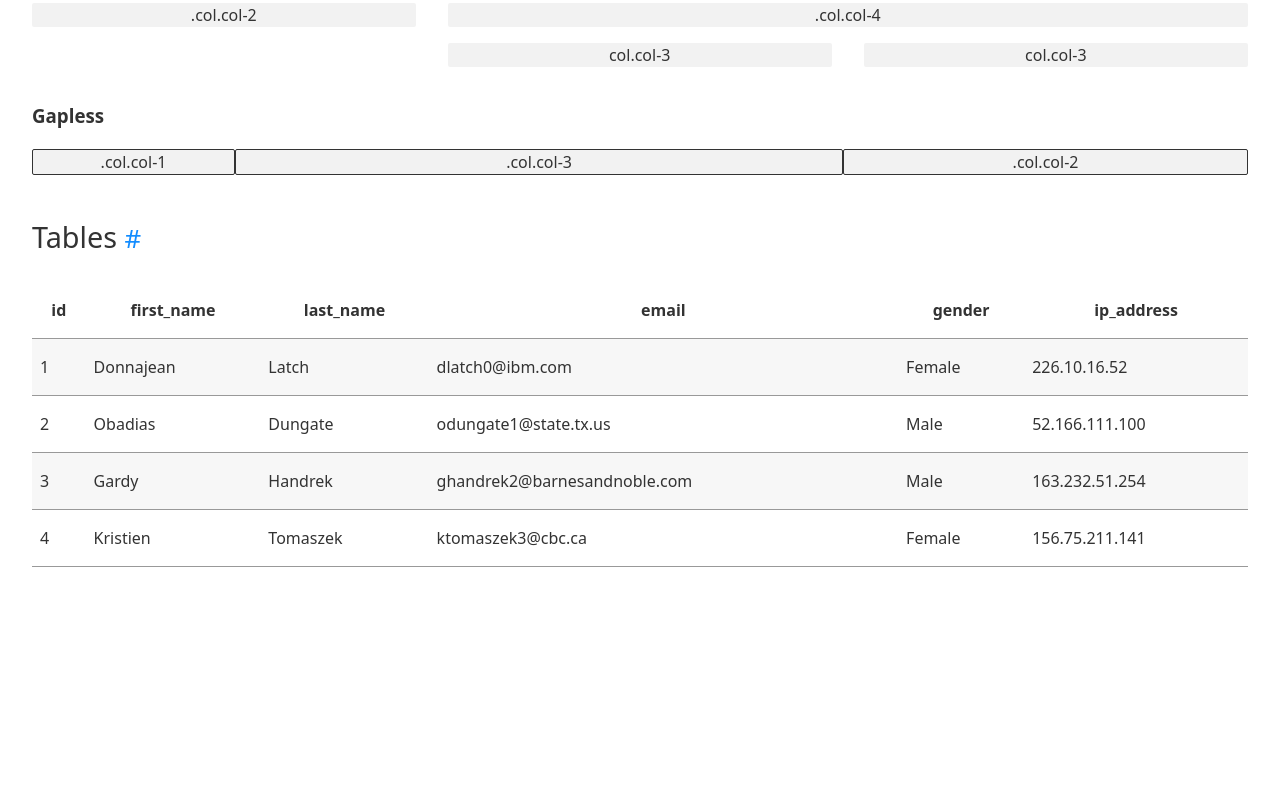
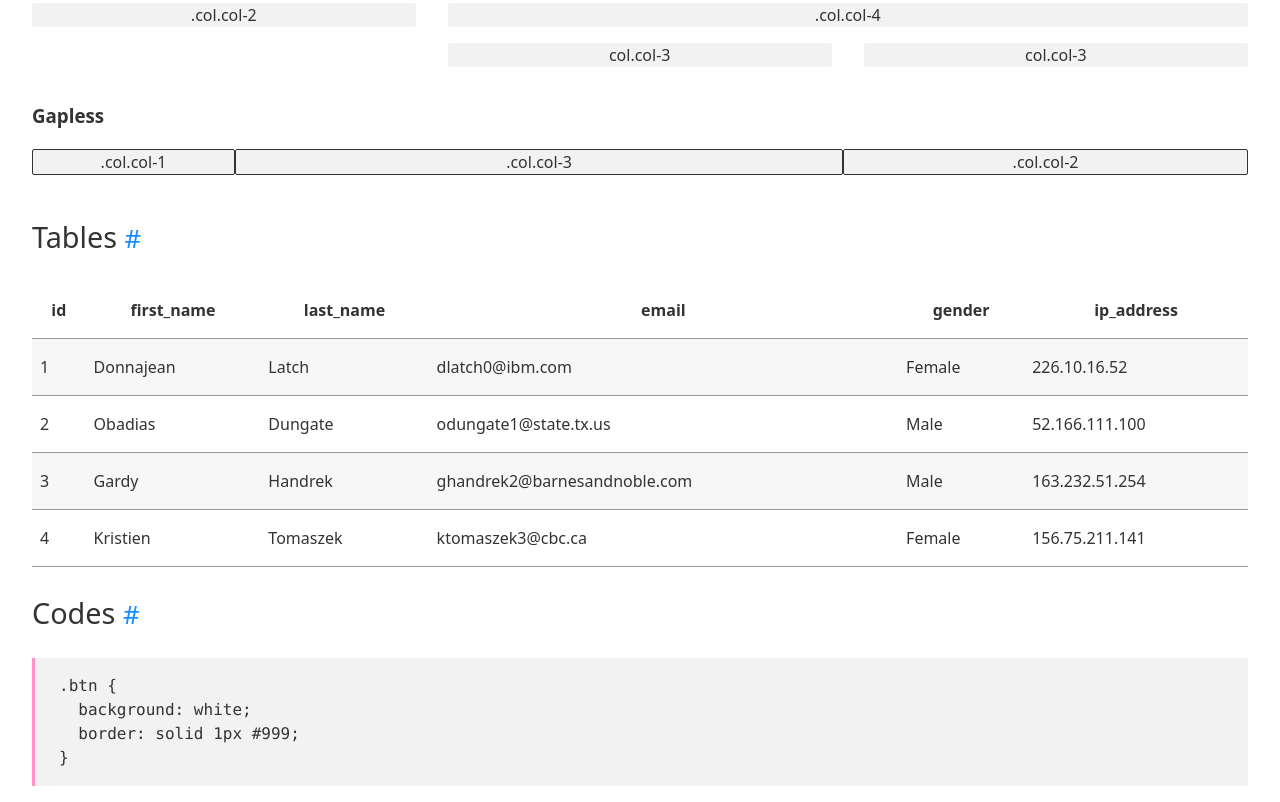
Before and after one commit to ia7ck/eperc, a website: page docs/src/index.html in a window 1280 px wide. Shown: the part 1419-2221 px from the top of the page. Before the commit the page ends 1986 px from the top, so only its background shows below. Drawn offline with nearby package versions, Linux system fonts and the light colour scheme; files that its build step writes are made by us from their sources.

Commit message:
add code

```diff
--- /dev/null
+++ b/docs/src/_codes.html
@@ -0,0 +1,4 @@
+<pre><code>.btn {
+  background: white;
+  border: solid 1px #999;
+}</code></pre>
--- a/docs/src/index.html
+++ b/docs/src/index.html
@@ -61,6 +61,15 @@
         @@include("./_tables.html")
       </div>
     </section>
+    <section>
+      <h2 id="codes" class="heading h2">
+        <span>Codes</span>
+        <a href="#codes" class="anchor-link">#</a>
+      </h2>
+      <div class="content">
+        @@include("./_codes.html")
+      </div>
+    </section>
   </main>
 </body>
 
--- /dev/null
+++ b/src/_codes.scss
@@ -0,0 +1,9 @@
+pre {
+  background: $bg-color;
+  border-left: 3px solid $primary-color;
+  code {
+    display: block;
+    font-family: Consolas, Monaco, "Andale Mono", "Ubuntu Mono", monospace;
+    padding: 1rem 1.5rem;
+  }
+}
--- a/src/eperc.scss
+++ b/src/eperc.scss
@@ -7,3 +7,4 @@
 @import "list";
 @import "layout";
 @import "table";
+@import "codes";
```
Also changed, not shown: docs/index.html (+13 -0 lines), dist/eperc.css, dist/eperc.min.css, docs/dist/eperc.css, docs/dist/eperc.min.css.
